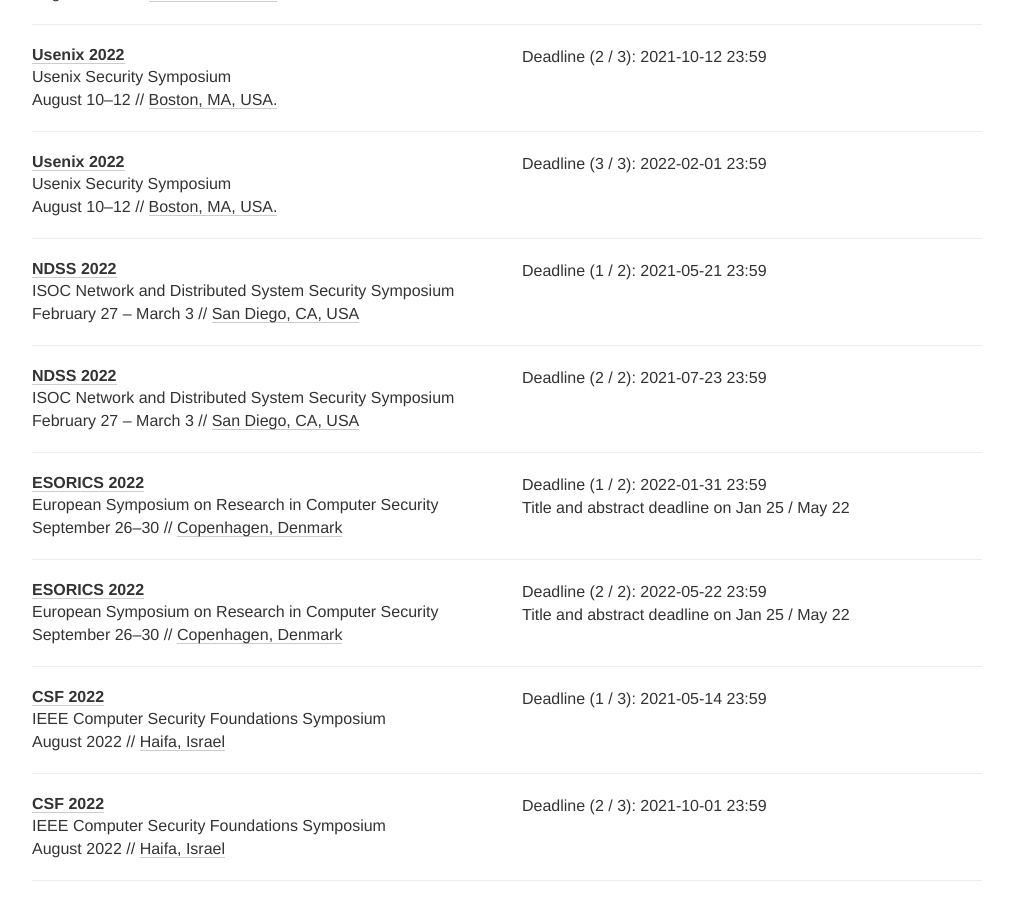
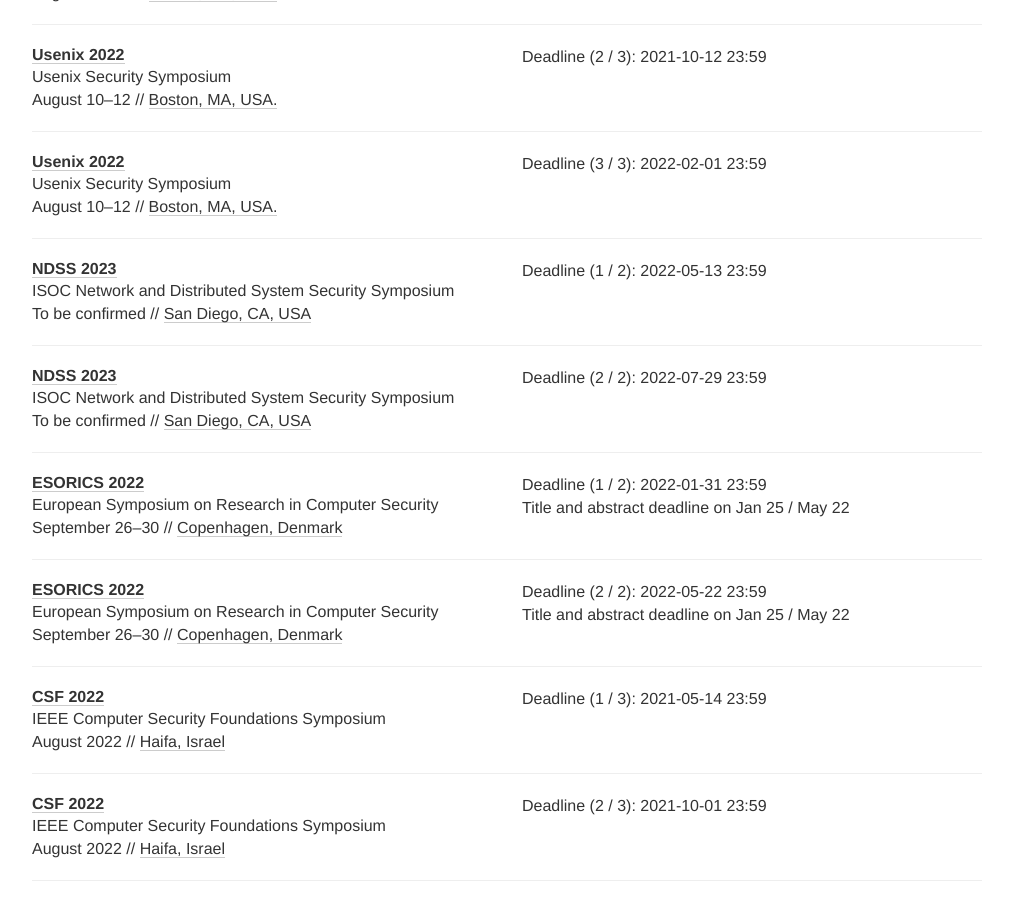
Before and after one commit to sec-deadlines/sec-deadlines.github.io, a Jekyll site: the page built from index.html, in a window 1280 px wide and 900 px high, scrolled down 1449 px. Shown: the whole window, without its empty margins (133-1146 px from the left). Built offline with Jekyll 4.4.1, drawn with Linux system fonts in a browser that asks for light colours; nearby versions of some CDN libraries; comment, search, counter and statistics services are not loaded.

Commit message:
Added two submission deadlines for NDSS (Summer and Fall)

```diff
--- a/_data/conferences.yml
+++ b/_data/conferences.yml
@@ -67,12 +67,12 @@
 
 - name: NDSS
   description: ISOC Network and Distributed System Security Symposium
-  year: 2022
-  link: https://www.ndss-symposium.org/ndss2022/
+  year: 2023
+  link: https://www.ndss-symposium.org/ndss2023-call-for-papers/
   deadline:
-    - "2021-05-21 23:59"
-    - "2021-07-23 23:59"
-  date: "February 27 - March 3"
+    - "2022-05-13 23:59"
+    - "2022-07-29 23:59"
+  date: "To be confirmed"
   place: San Diego, CA, USA
   tags: SEC
 
```
